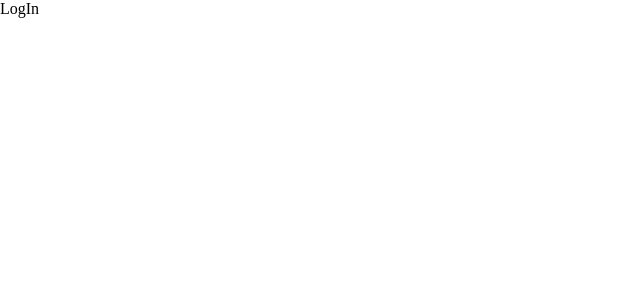
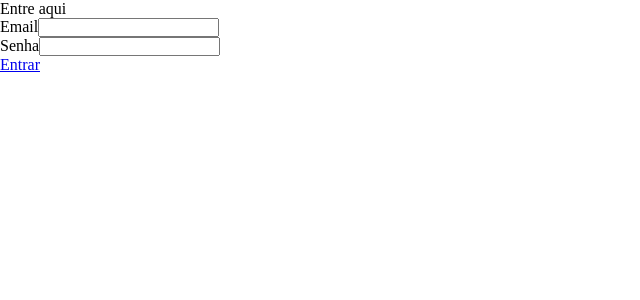
Before and after one commit to Maliz30/Orc-Food, a React (Vite) app in the folder frontend/: page /login in a window 1280 px wide. Shown: the top 300 px of the page, without its empty margins (0-640 px from the left). Built offline with nearby package versions, Linux system fonts and the light colour scheme.

Commit message:
Criando estrutura do front da pagina de login

```diff
--- /dev/null
+++ b/frontend/src/components/LogInCard/index.jsx
@@ -0,0 +1,30 @@
+import React, { useState } from 'react'
+import { Link } from 'react-router-dom'
+
+const LoginCard = () => {
+    const [nome, setNome] = useState("");
+    const [senha, setSenha] = useState("");
+
+    const logar = () => {}
+
+    return (
+        <section>
+            <span className='Login-title'>Entre aqui</span>
+            <div>
+                <div>
+                    <label htmlFor="input-nome">Email</label>
+                    <input type='text' value={nome} onChange={e => setNome(e.target.value)} name='input-nome' className='input-text-form' />
+                </div>
+                <div>
+                    <label htmlFor='input-senha'>Senha</label>
+                    <input type="text" value={senha} onChange={e => setSenha(e.target.value)} name='input-senha' className='input-text-form' />
+                </div>
+            </div>
+            <div>
+                <Link to="/">Entrar</Link>
+            </div>
+        </section>
+    )
+}
+
+export default LoginCard
--- a/frontend/src/main.jsx
+++ b/frontend/src/main.jsx
@@ -7,7 +7,7 @@ import {
   createBrowserRouter,
   RouterProvider,
 } from "react-router-dom";
-import LogIn from './pages/LogIn/Adm/index.jsx';
+import LogIn from './pages/LogIn/index.jsx';
 import Home from './pages/Home/index.jsx';
 
 
--- a/frontend/src/pages/LogIn/Adm/index.jsx
+++ b/frontend/src/pages/LogIn/index.jsx
@@ -1,8 +1,11 @@
 import React from 'react'
+import LoginCard from '../../components/LogInCard'
 
 const LogIn = () => {
   return (
-    <div>LogIn</div>
+    <>
+      <LoginCard />
+    </>
   )
 }
 
```
Also changed, not shown: frontend/src/components/LogInCard/style.css (added), frontend/src/pages/LogIn/style.css (added).
